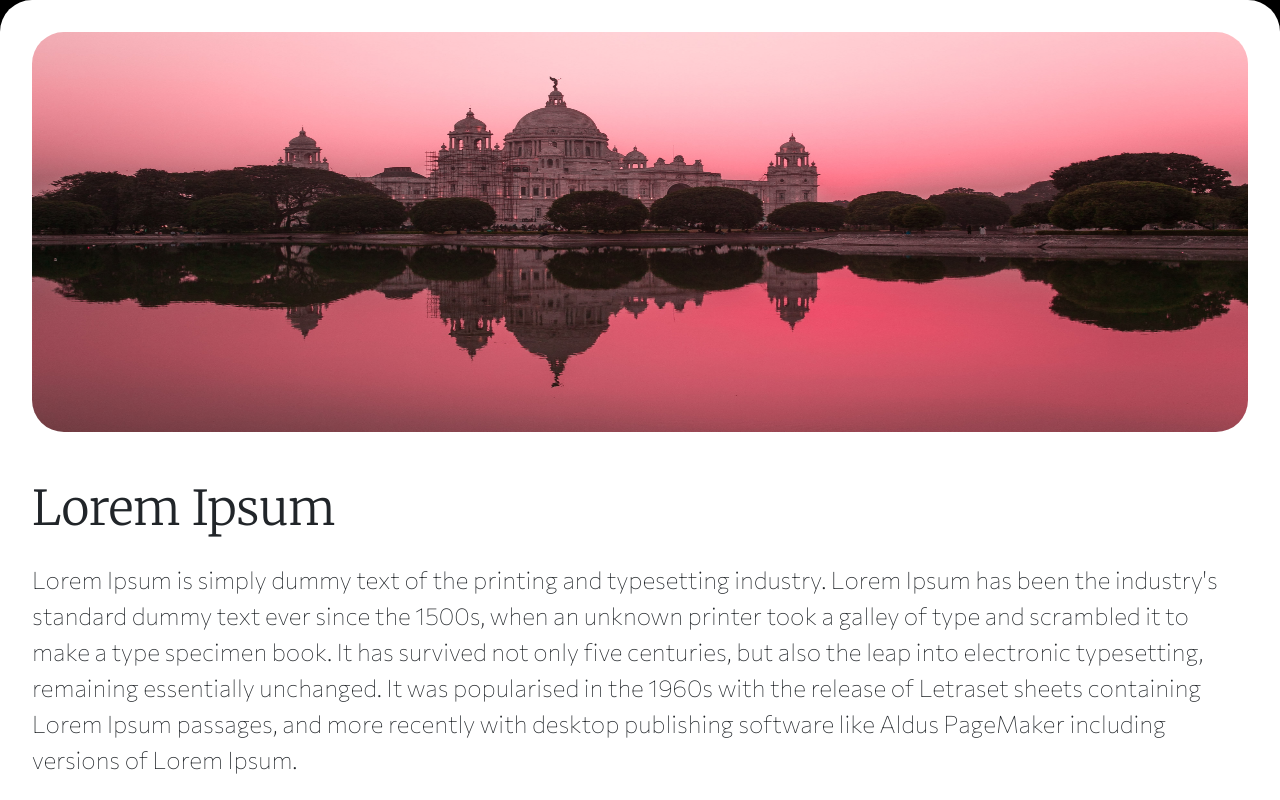
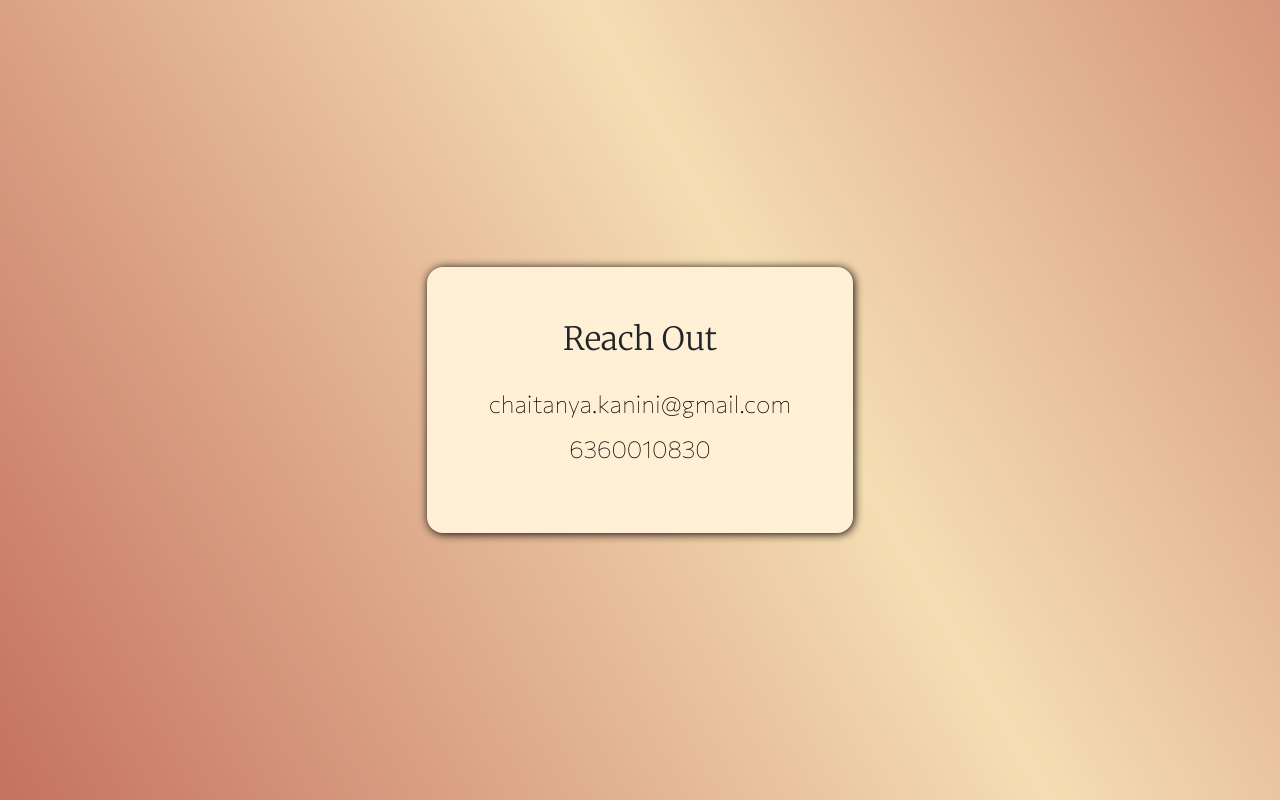
Before and after one commit to ChaitanyaMahaprabhu/TourismPlatform, a React (Create React App) app: page /test in a window 1280 px wide. Shown: the top 800 px of the page. Built offline with nearby package versions, Linux system fonts and the light colour scheme; a web font is replaced by a local one.

Commit message:
Helpline page created and integrated with agent nav.

```diff
--- a/src/App.js
+++ b/src/App.js
@@ -14,6 +14,7 @@ import { CreateTour } from "./components/AgentPage/CreateTour";
 import {Gallery} from "./components/Gallery/Gallery";
 import { Photo } from "./components/Gallery/Photo";
 import { TourDetails } from "./components/TourDetailsPage/TourDetails";
+import { Helpline } from "./components/Helpline/Helpline";
 
 function App() {
   return (
@@ -32,10 +33,11 @@ function App() {
           <Route path="/TravellerPage" element={<TravellerPage />} />
           <Route path="/CreateTour" element={<CreateTour />} />
           <Route path="/Gallery" element={<Gallery />} />
+          <Route path="/Helpline" element={<Helpline />} />
           <Route path="*" element={<NotFound />} />
 
           {/* test */}
-          <Route path="/test" element={<TourDetails/>} />
+          <Route path="/test" element={<Helpline/>} />
         </Routes>
       </SharedData>
     </>
--- a/src/components/AgentPage/AgentPage.jsx
+++ b/src/components/AgentPage/AgentPage.jsx
@@ -86,6 +86,7 @@ const AgentPage = () => {
             <span
               class="material-symbols-outlined"
               style={{ fontSize: "2rem" }}
+              onClick = {() => {window.location = '/helpline'}}
             >
               contact_support
             </span>
--- a/src/components/Footer/Contact.jsx
+++ b/src/components/Footer/Contact.jsx
@@ -27,7 +27,12 @@ const Contact = () => {
   return (
     <div className={styles.contactEncompass}>
       <div className={styles.heading}>
-        <span class="material-symbols-outlined" style = {{color: "white", fontSize: "20rem"}}>connect_without_contact</span>
+        <span
+          class="material-symbols-outlined"
+          style={{ color: "white", fontSize: "20rem" }}
+        >
+          connect_without_contact
+        </span>
       </div>
 
       <div className={styles.details}>
@@ -39,7 +44,9 @@ const Contact = () => {
           >
             mail
           </span>{" "}
-          chaitanya.kanini@gmail.com
+          <a href="mailto:chaitanya.kanini@gmail.com">
+            chaitanya.kanini@gmail.com
+          </a>
         </p>
         <p className={styles.subText}>
           <span
@@ -57,7 +64,7 @@ const Contact = () => {
           >
             call
           </span>{" "}
-          6360010830
+          <a href="tel:6360010830">6360010830</a>
         </p>
       </div>
 
--- /dev/null
+++ b/src/components/Helpline/Helpline.jsx
@@ -0,0 +1,15 @@
+import styles from './Helpline.module.css';
+
+const Helpline = () => {
+    return(
+        <div className={styles.helplineEncompass}>
+            <div className = {styles.info}>
+                <h2 className = {styles.heading}>Reach Out</h2>
+                <h4 className = {styles.subheading}><a href = "mailto:chaitanya.kanini@gmail.com">chaitanya.kanini@gmail.com</a></h4>
+                <h4 className = {styles.subheading}><a href = "tel:6360010830">6360010830</a></h4>
+            </div>
+        </div>
+    );
+}
+
+export {Helpline};
--- /dev/null
+++ b/src/components/Helpline/Helpline.module.css
@@ -0,0 +1,53 @@
+.helplineEncompass {
+  height: 100vh;
+  width: 100vw;
+  background: linear-gradient(60deg, brown, wheat, brown);
+  background-size: 200% 200%;
+  animation: move 8s infinite;
+
+  display: grid;
+  grid-template-columns: repeat(3, 1fr);
+  grid-template-rows: repeat(3, 1fr);
+}
+
+@keyframes move {
+  0% {
+    background-position: 10% 50%;
+  }
+
+  50% {
+    background-position: 100% 100%;
+  }
+
+  100% {
+    background-position: 10% 50%;
+  }
+}
+
+.info{
+    height: 100%;
+    width: 100%;
+    grid-column: 2 / 3;
+    grid-row: 2 / 3;
+
+    background-color:papayawhip;
+    border-radius: 1rem;
+
+    padding: 1rem;
+    display: flex;
+    flex-direction: column;
+    justify-content: center;
+    align-items: center;
+
+    box-shadow: 1px 1px 10px black;
+}
+
+.heading{
+    font-family: "Merriweather";
+    margin-bottom: 2rem;
+}
+
+.subheading{
+    font-family: "Commissioner";
+    margin-bottom: 1rem;
+}
```
